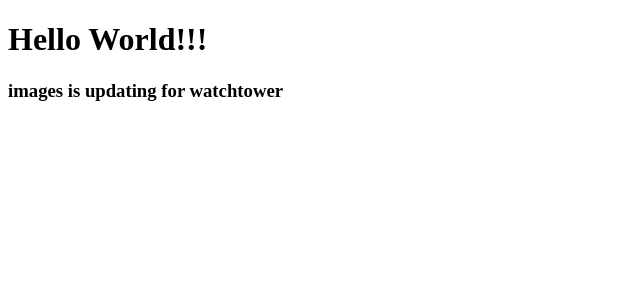
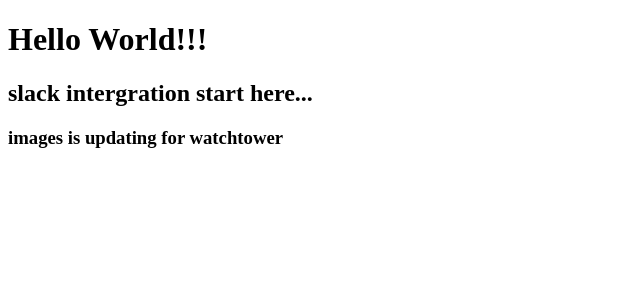
Before and after one commit to Amankashyap4/projectcicd, an Angular app: page / in a window 1280 px wide. Shown: the top 300 px of the page, without its empty margins (0-640 px from the left). Built offline with nearby package versions, Linux system fonts and the light colour scheme.

Commit message:
slack integration start  - 68

```diff
--- a/src/app/app.component.html
+++ b/src/app/app.component.html
@@ -8,7 +8,7 @@
 <!-- * * * * * * * * * * * * * * * * * * * * * * * * * * * * * * * -->
 <h1>Hello World!!!</h1>
 
-
+<h2>slack intergration start here...</h2>
 <h3>images is updating for watchtower</h3>
 <!-- * * * * * * * * * * * * * * * * * * * * * * * * * * * * * * * -->
 <!-- * * * * * * * * * * * The content above * * * * * * * * * * * -->
```
